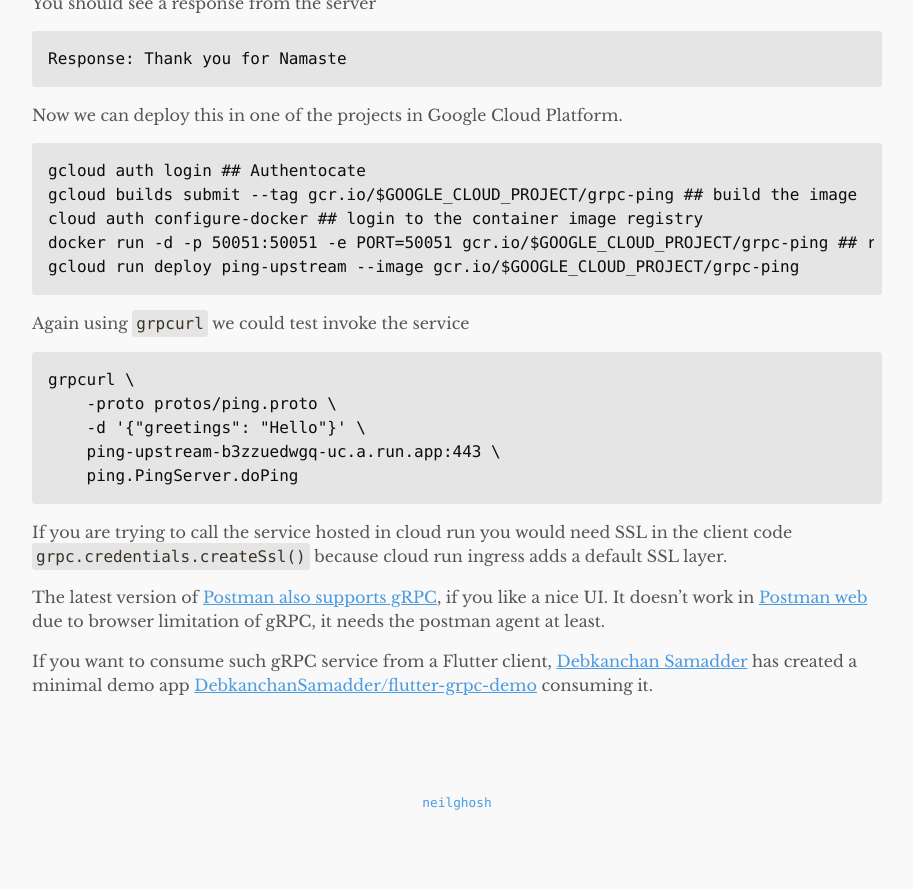
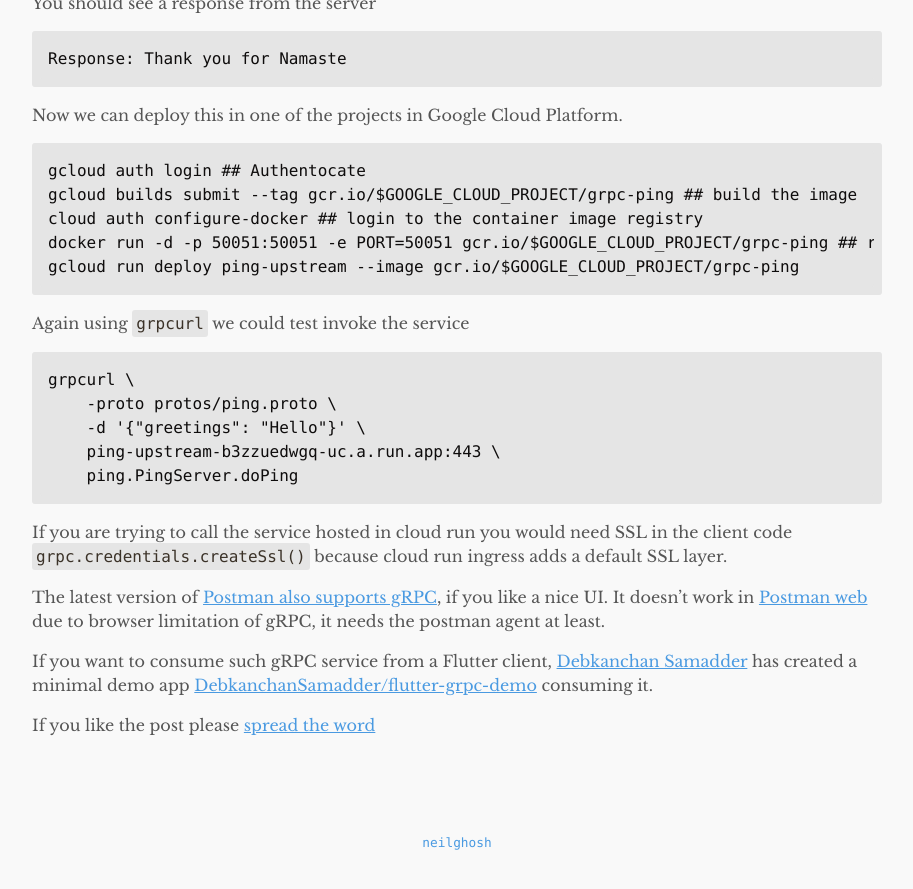
Before and after one commit to neilghosh/neilghosh.github.io, a Jekyll site: the page built from _posts/2022/2022-03-20-hosting-grpc-service-in-google-cloud-run.md, in a window 1280 px wide and 900 px high, scrolled down 2443 px. Shown: the top 889 px of the window, without its empty margins (183-1096 px from the left). Built offline with Jekyll 4.4.1, drawn with Linux system fonts in a browser that asks for light colours; a script that is not in the unit is left out; before the commit the page ends 3303 px from its top, so only the background shows below that.

Commit message:
spread the word

```diff
--- a/_posts/2022/2022-03-20-hosting-grpc-service-in-google-cloud-run.md
+++ b/_posts/2022/2022-03-20-hosting-grpc-service-in-google-cloud-run.md
@@ -113,3 +113,6 @@ If you are trying to call the service hosted in cloud run you would need SSL in
 The latest version of [Postman also supports gRPC](https://blog.postman.com/postman-now-supports-grpc/), if you like a nice UI. It doesn't work in [Postman web](https://twitter.com/neilghosh/status/1494675412277886993) due to browser limitation of gRPC, it needs the postman agent at least.
 
 If you want to consume such gRPC service from a Flutter client, [Debkanchan Samadder](https://twitter.com/debkanchans) has created a minimal demo app [DebkanchanSamadder/flutter-grpc-demo](https://github.com/DebkanchanSamadder/flutter-grpc-demo) consuming it.
+
+
+If you like the post please [spread the word](https://twitter.com/intent/retweet?tweet_id=1505572370039582721)
```
